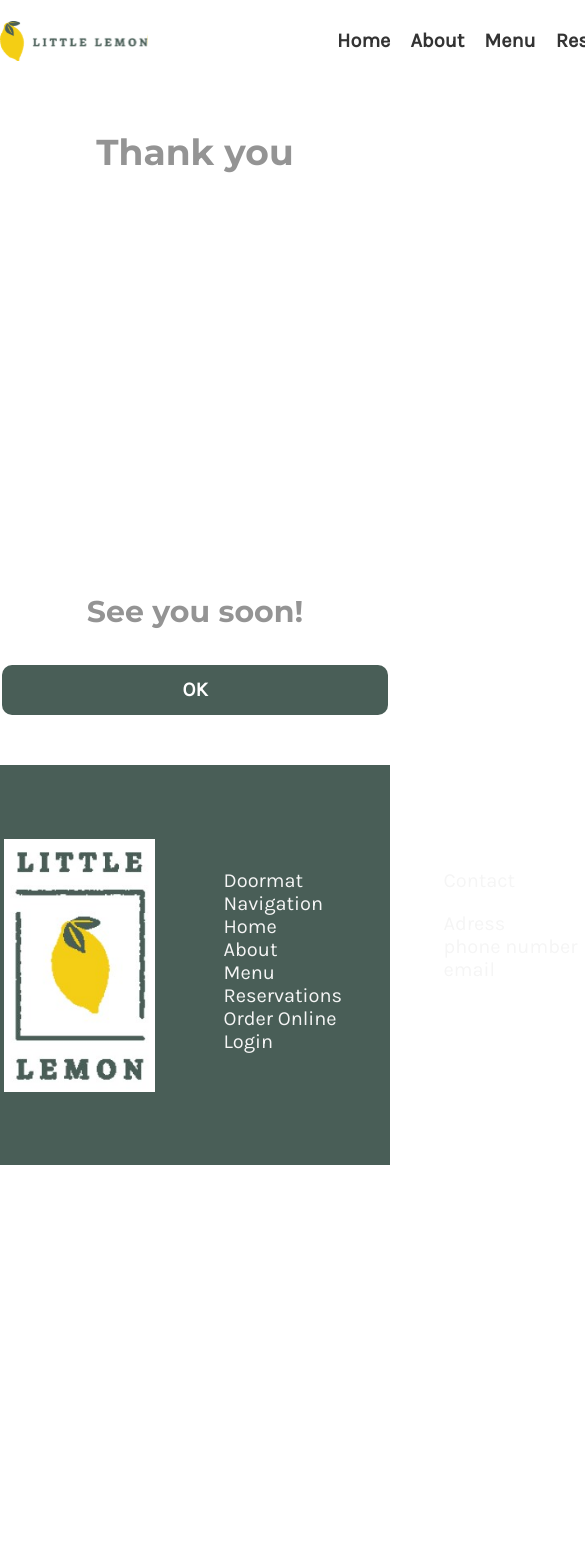
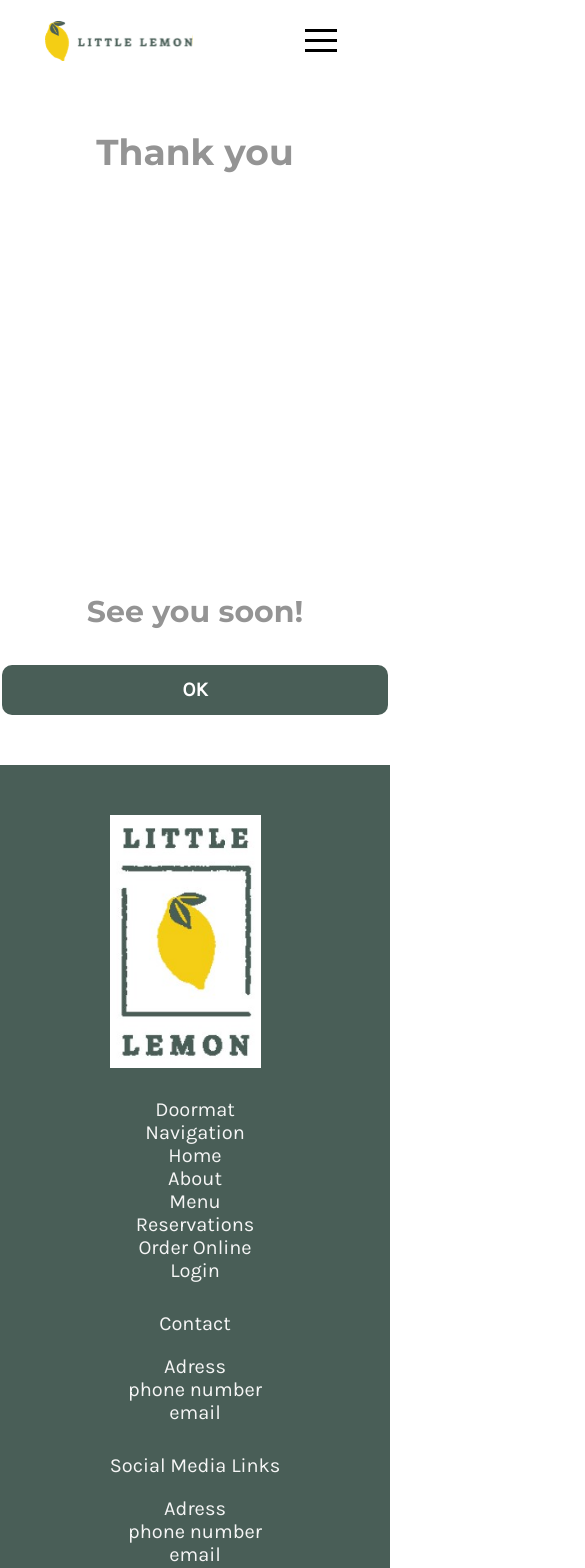
Before and after one commit to KseniiaMarkiv/ll-react-app, a React (Create React App) app: page /confirmation in a window 390 px wide. Shown: the top 1568 px of the page, 585 px wide, since content can reach past the window. Before the commit the page ends 1165 px from the top, so only its background shows below. Built offline with nearby package versions, Linux system fonts and the light colour scheme; a web font is replaced by a local one.

Commit message:
Changes before deploy

```diff
--- a/public/index.html
+++ b/public/index.html
@@ -4,7 +4,7 @@
     <meta charset="utf-8" />
     <link rel="icon" href="favicon.png" type="image/png">
     <meta name="viewport" content="width=device-width, initial-scale=1" />
-    <meta name="theme-color" content="#000000" />
+    <meta name="theme-color" content="#343434" />
     <meta
       name="description"
       content="We are a family owned Mediterranean restaurant, focused on traditional recipes served with a modern twist."
--- a/src/App.css
+++ b/src/App.css
@@ -1,4 +1,6 @@
 @import url('https://fonts.googleapis.com/css2?family=Karla:ital,wght@0,300;0,400;1,500;1,600;1,700;1,800&family=Markazi+Text:wght@400;500;600;700&display=swap');
+
+@import url('https://fonts.googleapis.com/css2?family=Dancing+Script:wght@600&display=swap');
 
 :root {
   --secondary-black: #333333;
@@ -57,8 +59,18 @@
 
 .future-page {
   color: tomato;
+  font-family: 'Dancing Script', cursive;
+}
+.development-container {
   height: 500px;
+  display: flex;
+  justify-content: center;
+  align-items: center;
+  flex-direction: row;
 }
-.future-page::after {
-  content: '😜';
+
+@media screen and (max-width: 768px) {
+  .development-container {
+    flex-direction: column;
+  }
 }
--- a/src/Media_queries.css
+++ b/src/Media_queries.css
@@ -127,3 +127,132 @@
   }
 
 }
+
+@media screen and (min-width: 300px) and (max-width: 659px) {
+  .HeaderSection,
+  .container {
+    width: 300px;
+  }
+  .container {
+    height: auto;
+  }
+  .menu-toggle {
+    display: block;
+    position: relative;
+    z-index: 99;
+  }
+  .menu {
+    z-index: 98;
+    display: flex;
+    justify-content: center;
+    background-color: #F5F5F5;
+    overflow: hidden;
+    position: absolute;
+    left: 0;
+    top: 0;
+    width: 0;
+    height: 100svh;
+    transition: all 1.5s ease-in-out;
+  }
+  .menu.menu-open {
+    z-index: 98;
+    width: 100%;
+    height: 100svh;
+    left: 0;
+    top: 0;
+    transition: all 1.5s ease;
+  }
+  .Navbar ul {
+    flex-direction: column;
+  }
+  .Navbar ul li,
+  .Navbar ul li a {
+    display: block;
+    padding: 0.5rem;
+    font-size: 24px;
+    line-height: 29px;
+    margin: 0;
+  }
+  /* Main common css rules */
+  .container-hero {
+
+  }
+  .text-two-section,
+  .image-two-section {
+    width: 300px;
+    height: 300px;
+  }
+  .image-two-section {
+    padding-top: 30px;
+  }
+  .text-two-section h1 {
+    font-size: 55px;
+    margin-bottom: 10px;
+  }
+  .text-two-section h4 {
+    font-size: 40px;
+  }
+  .text-two-section-description {
+    font-size: 20px;
+    width: 290px;
+  }
+  .container-img {
+    width: 200px;
+    height: 302px;
+  }
+  .image-two-section img {
+    width: 200px;
+    height: 302px;
+    border-radius: 20px;
+  }
+  .specials-sections header {
+    padding-top: 100px;
+  }
+  .specials-sections article {
+    flex-wrap: wrap;
+  }
+  .specials-sections {
+    height: auto;
+    padding-bottom: 100px;
+  }
+  .testimonials-sections {
+    height: auto;
+  }
+  .testimonials-sections article {
+    flex-wrap: wrap;
+    justify-content: center;
+    padding-bottom: 100px;
+  }
+  .about-sections {
+    height: 1100px;
+  }
+  .about-sections article {
+    height: auto;
+    grid-template-columns: auto;
+    width: 100%;
+    justify-content: center;
+  }
+  .FooterSection {
+    height: auto;
+  }
+  .FooterSection section {
+    grid-template-columns: auto;
+    height: auto;
+    padding-top: 50px;
+    padding-bottom: 50px;
+  }
+  .FooterSection section div:nth-child(1) {
+    max-width: 300px;
+    width: 100%;
+    height: 253px;
+    display: flex;
+    align-items: center;
+  }
+  .FooterSection section div {
+    max-width: 300px;
+    width: 100%;
+    height: auto;
+    display: flex;
+    align-items: center;
+  }
+}
--- a/src/Specific.css
+++ b/src/Specific.css
@@ -9,7 +9,7 @@
 
 .text-two-section h1 {
   font-family: Markazi Text;
-  font-size: 85px;
+  font-size: 75px;
   font-weight: 600;
   color: var(--primary-yellow);
   margin-top: 10px;
@@ -20,7 +20,7 @@
   font-weight: 500;
   color: var(--secondary-pastel);
   position: relative;
-  top: -30px;
+  top: -10px;
 }
 
 .text-two-section-description {
--- a/src/components/BookingForm.js
+++ b/src/components/BookingForm.js
@@ -16,6 +16,8 @@ const eventHandlers = [
   { name: 'handlePhoneChange', type: 'SET_PHONE', data: 'phone' },
   { name: 'handleCommentChange', type: 'SET_COMMENT', data: 'comment' },
 ];
+const actualDate = new Date()
+const eoYear = new Date(actualDate.getFullYear(),12,0)
 
 function BookingForm(props) {
   const { submitForm } = props;
@@ -99,7 +101,7 @@ const handleSubmit = (e) => {
                     className="reserve-input"
                     type="date"
                     id="res-date"
-                    min={new Date().toJSON().slice(0, 10)} max="2023-12-31"
+                    min={new Date().toJSON().slice(0, 10)} max="2024-12-31"
                     value={state.date.toJSON().slice(0, 10)}
                     onChange={handleDateChange}
                     />
--- a/src/components/Login.js
+++ b/src/components/Login.js
@@ -1,7 +1,10 @@
 function Login() {
   return (
   // write your own code
-    <h1 className='future-page'>Login</h1>
+    <div className="development-container">
+      <h1 className='future-page'>Web page in development state.</h1>
+      <img src="./Assets/smile.webp" alt="Smile picture for section in development state" width={500} height={369}/>
+    </div>
   );
 }
 
--- a/src/components/Menu.js
+++ b/src/components/Menu.js
@@ -1,7 +1,10 @@
 function Menu() {
   return (
     // write your own code
-    <h1 className="future-page">Menu Page</h1>
+    <div className="development-container">
+      <h1 className='future-page'>Web page in development state.</h1>
+      <img src="./Assets/smile.webp" alt="Smile picture for section in development state" width={500} height={369}/>
+    </div>
   );
 }
 
```
Also changed, not shown: public/Assets/smile.webp (added), 1 other file (tests, documents, lock files or other folders). Lines whose indentation alone changed are shown as unchanged.
